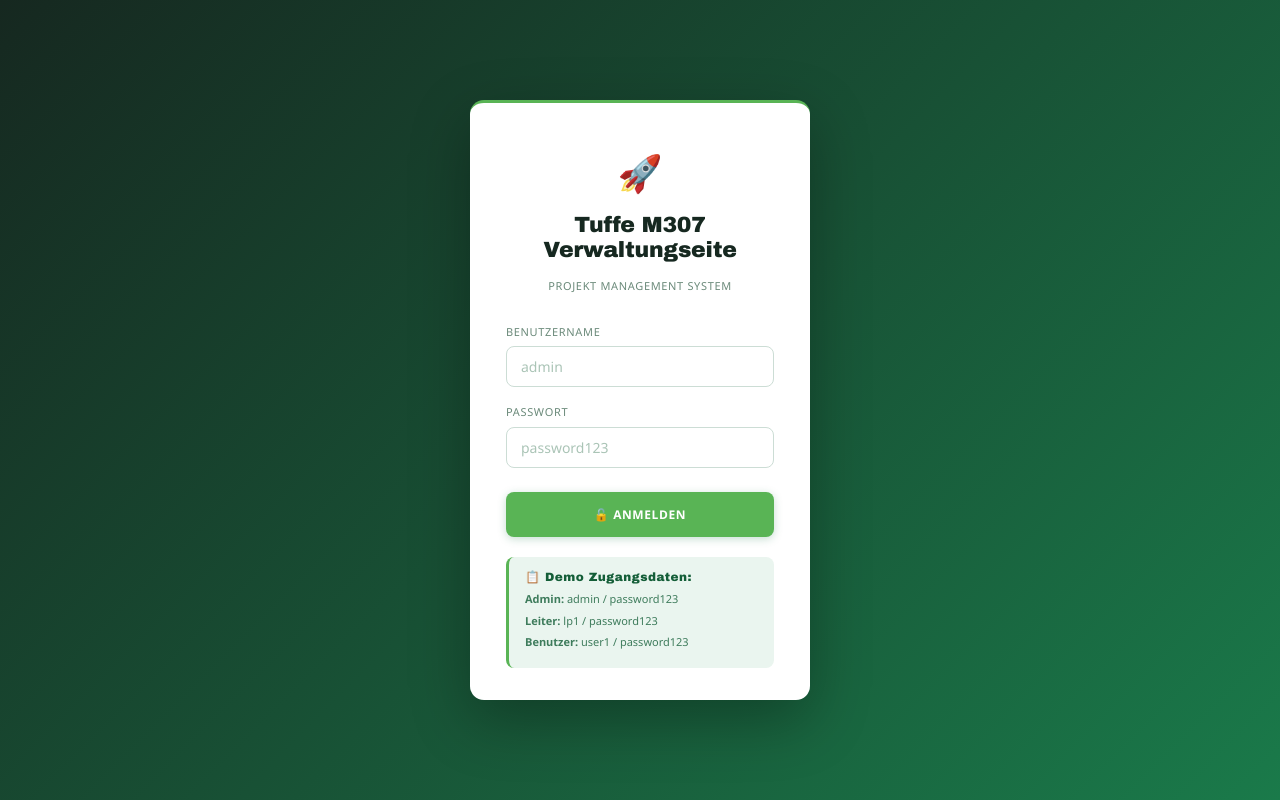
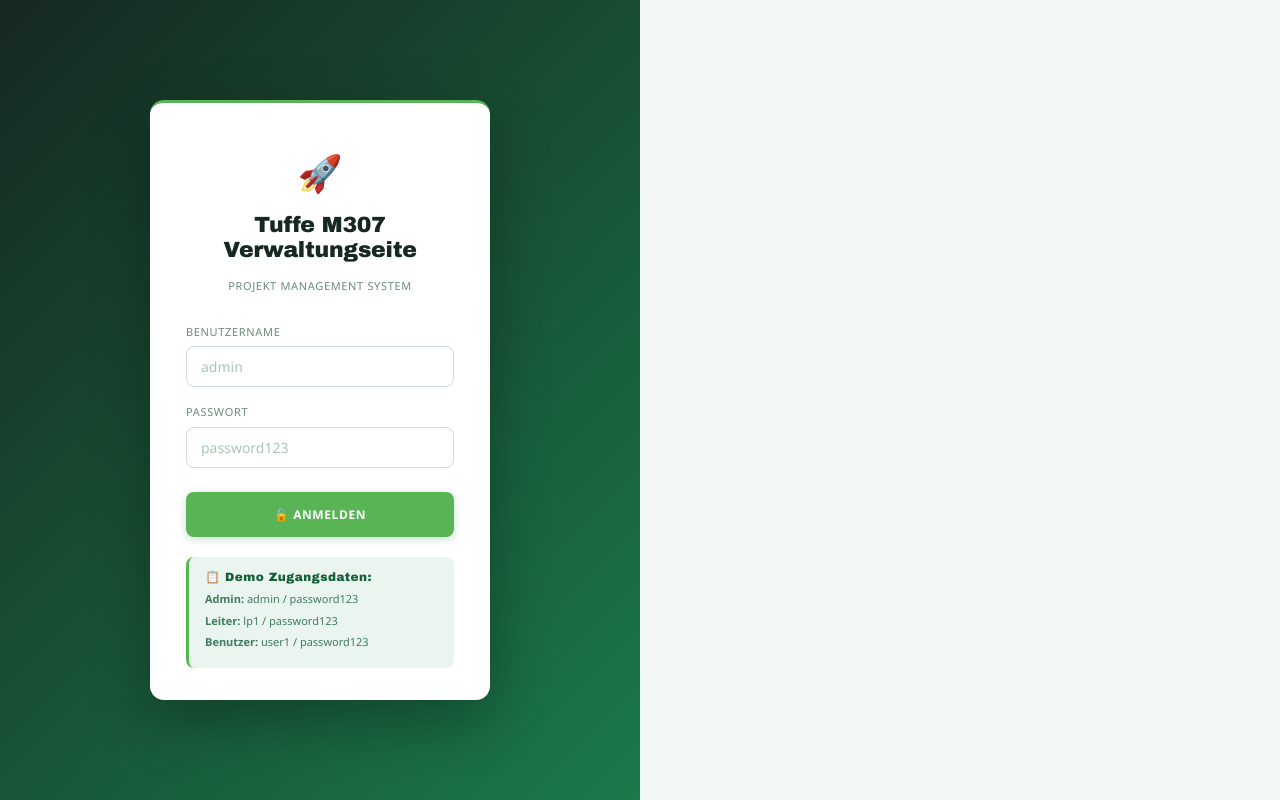
Before and after one commit to sbw-neue-medien/m307_emilylillyjanamaria, a PHP site: page /projektadmin/ in a window 1280 px wide. Run offline with PHP 8.4, Linux system fonts and the light colour scheme; some web fonts are replaced.

Commit message:
FINAL VERSION

```diff
--- a/css/style.css
+++ b/css/style.css
@@ -572,6 +572,7 @@ tbody tr:hover { background: var(--primary-ultra-light); }
 
 .login-wrapper {
     min-height: 100vh;
+    width: 50%;
     display: flex;
     align-items: center;
     justify-content: center;
```
Also changed, not shown: README.md.
